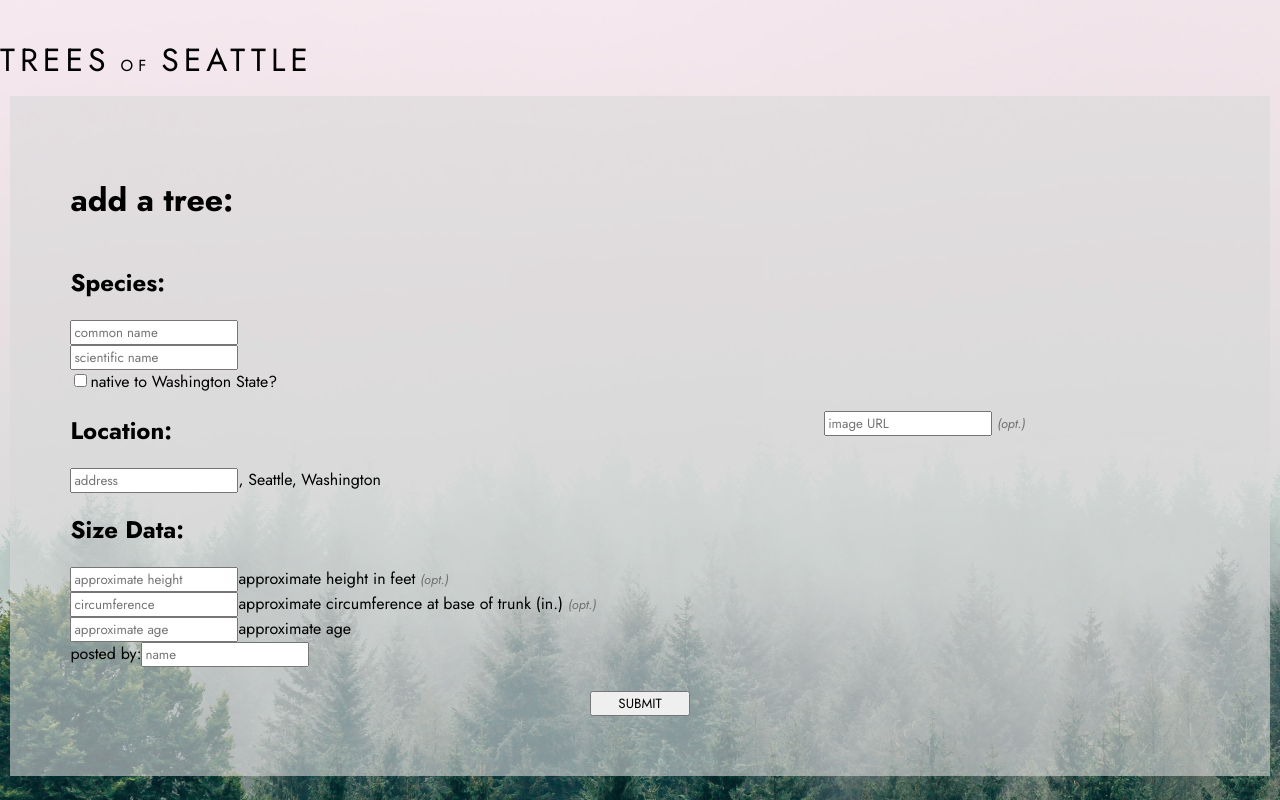
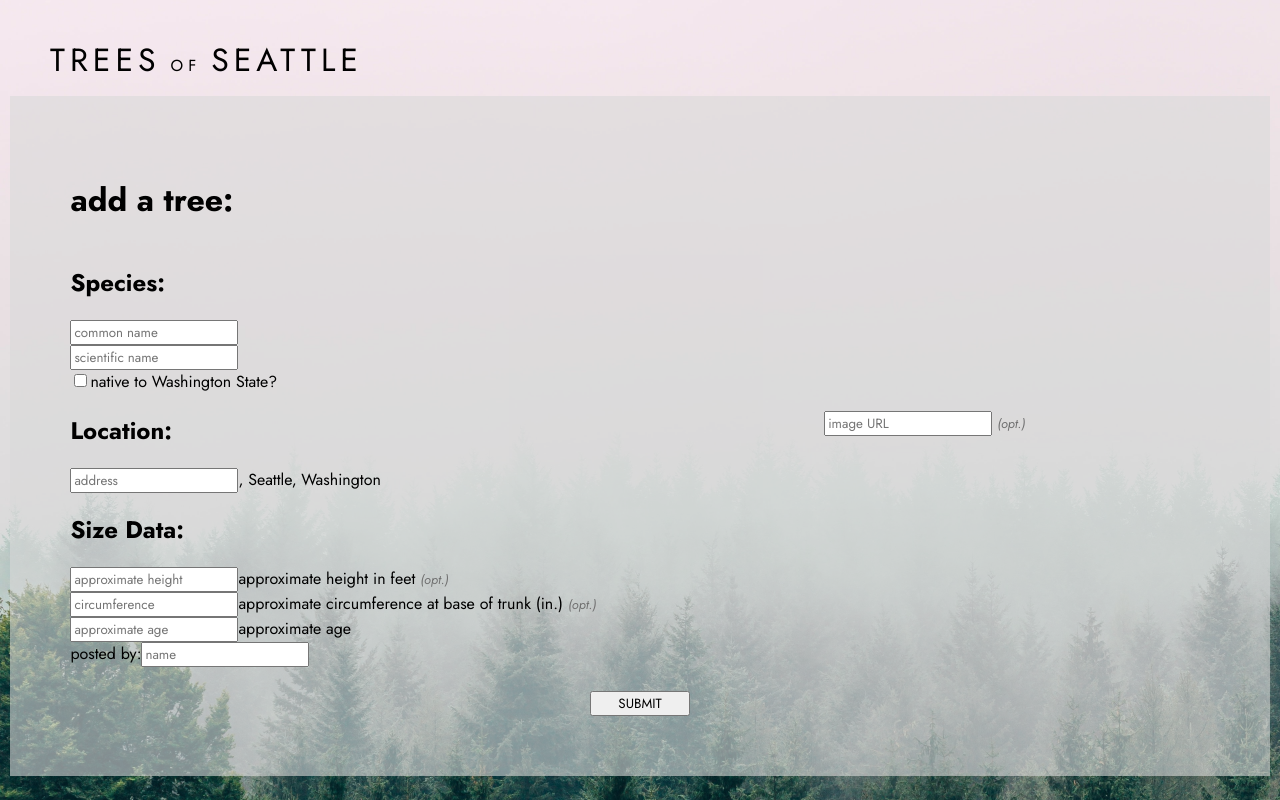
Before and after one commit to sam-rice/trees-of-seattle, a React (Create React App) app: page /new-tree in a window 1280 px wide. Built offline with nearby package versions, Linux system fonts and the light colour scheme; no server answers.

Commit message:
add base styling for Header

```diff
--- a/src/Components/Header/Header.tsx
+++ b/src/Components/Header/Header.tsx
@@ -9,17 +9,23 @@ const Header: FC = () => {
   return (
     <header className="header">
       <nav className="nav">
-        <Link to="/">
+        <Link
+          className="nav__title-wrapper"
+          to="/"
+        >
           <h1
             className="site-title"
-            data-cy="site-title">
+            data-cy="site-title"
+          >
             TREES
             <span className="site-title__inner">OF</span>
             SEATTLE
           </h1>
         </Link>
-        <div className="header__right">
-          <Link to="/new-tree">
+        <Link
+          className="nav__button-wrapper"
+          to="/new-tree"
+        >
           {!location.pathname.includes("/new-tree") && (
             <button
               className="header-button"
@@ -29,7 +35,6 @@ const Header: FC = () => {
             </button>
           )}
         </Link>
-        </div>
       </nav>
     </header>
   )
--- a/src/Components/Header/_Header.scss
+++ b/src/Components/Header/_Header.scss
@@ -1,5 +1,7 @@
 @use "src/StyleUtilities/variables";
 @use "src/StyleUtilities/mixins";
+
+$margin-x: 50px;
 
 .header {
   position: absolute;
@@ -14,13 +16,31 @@
   height: 100%;
 }
 
+.nav__title-wrapper {
+  margin-left: $margin-x;
+}
+
 .site-title {
   font-size: 2rem;
   font-weight: 400;
   letter-spacing: 5px;
+  margin: 0px;
 
   &__inner {
     font-size: 1rem;
     margin: 0px 10px;
   }
 }
+
+.nav__button-wrapper {
+  margin-right: $margin-x;
+}
+
+.header-button {
+  @include mixins.themeButton();
+  color: variables.$dark-green;
+  font-weight: 800;
+  height: 35px;
+  width: 90px;
+  border: 2px solid variables.$dark-green;
+}
--- a/src/Components/NewTreeForm/NewTreeForm.tsx
+++ b/src/Components/NewTreeForm/NewTreeForm.tsx
@@ -33,7 +33,10 @@ const NewTreeForm: FC<Props> = ({ postTree }) => {
   }
 
   return (
-    <form className="form" onSubmit={e => handleSubmit(e)}>
+    <form
+      className="form"
+      onSubmit={e => handleSubmit(e)}
+    >
       <div className="form__top">
         <div className="form__top__left">
           <h1>add a tree:</h1>
--- a/src/StyleUtilities/_variables.scss
+++ b/src/StyleUtilities/_variables.scss
@@ -1,4 +1,5 @@
 $light-green: #98AE90;
+$dark-green: #859C7D;
 
 $container-gray: #c8c8c89a;
 $popup-gray: #D9D9D9;
```
Lines whose indentation alone changed are shown as unchanged.
